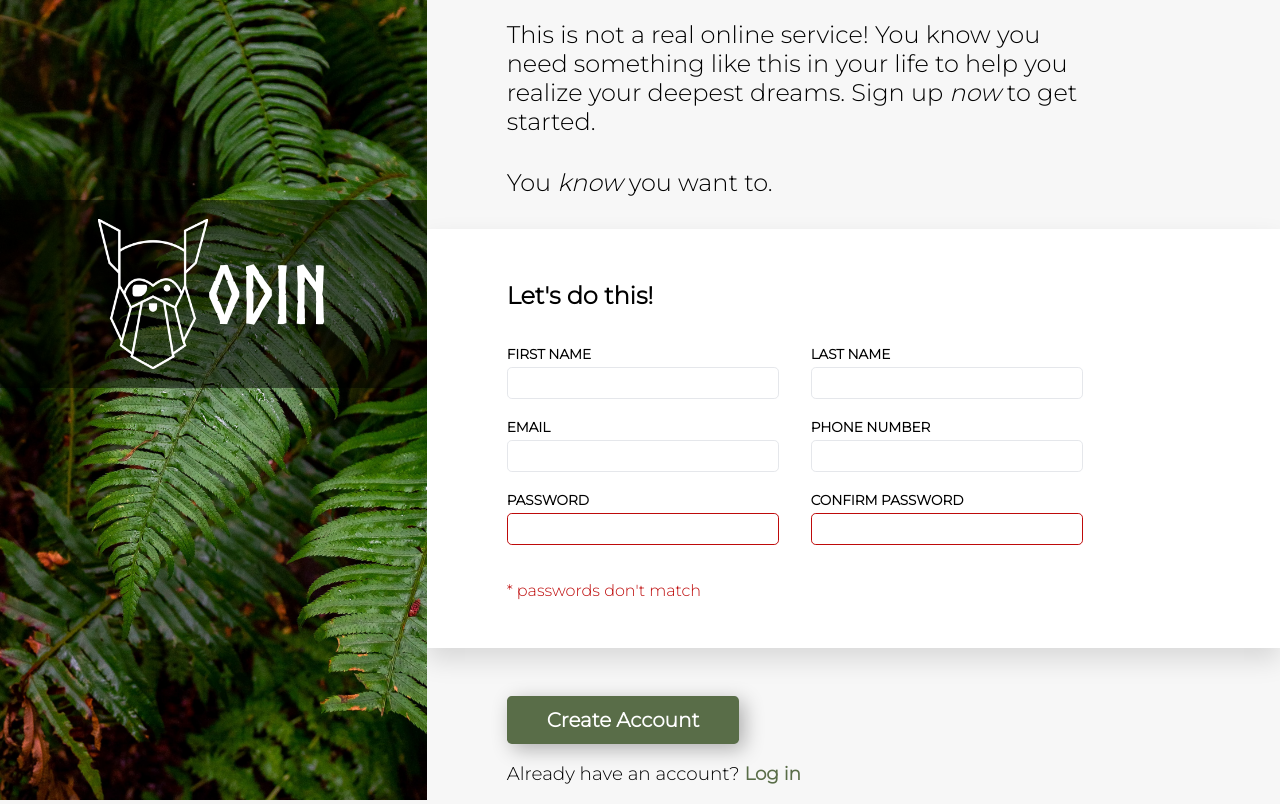
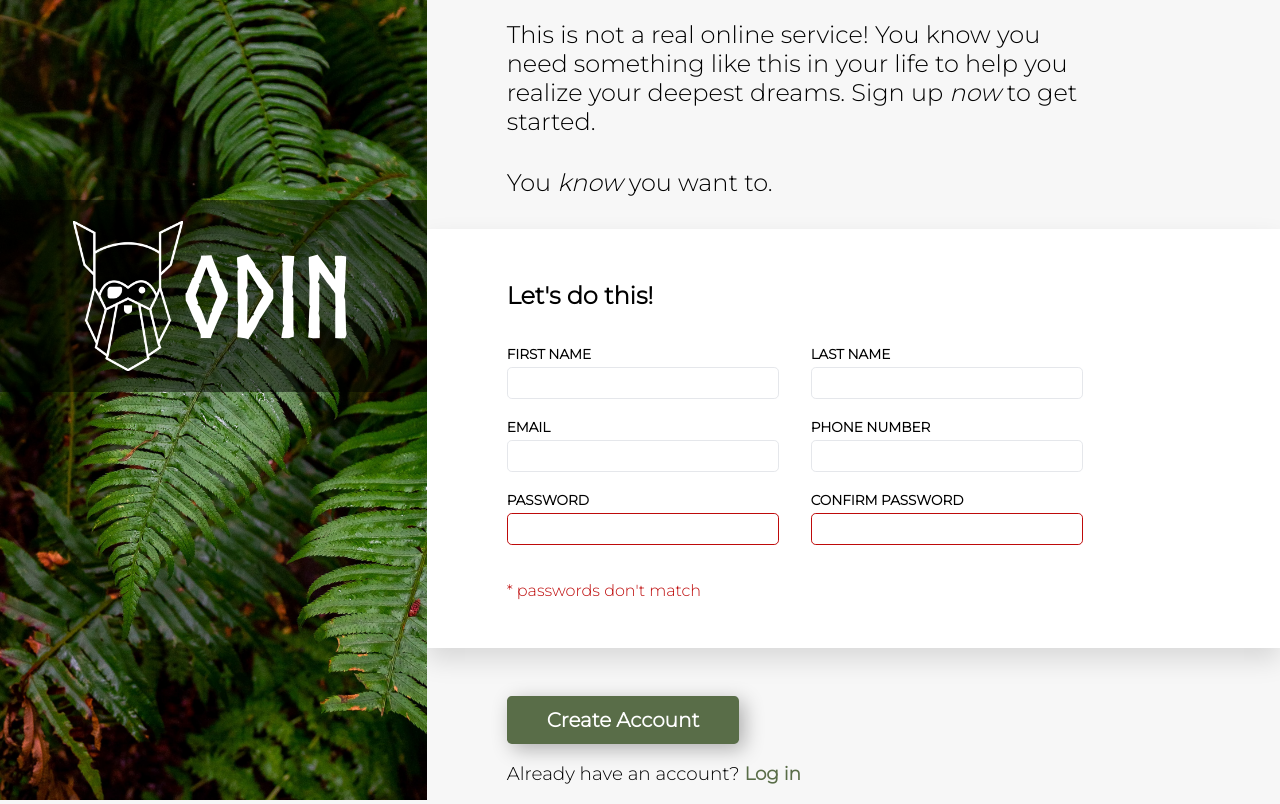
Before and after one commit to comoestassergio/sign-up-page, a plain HTML site: page index.html in a window 1280 px wide. Drawn offline with Linux system fonts and the light colour scheme.

Commit message:
Change height of .logo-container and h1 font-size

```diff
--- a/styles/_header.sass
+++ b/styles/_header.sass
@@ -12,7 +12,8 @@ header
         width: 100%
         position: absolute
         top: 25%
+        height: 12rem
         h1
             font-family: Norse Bold
             color: white
-            font-size: 5rem
+            font-size: 7rem
```
Also changed, not shown: styles/style.css, 1 other file.
